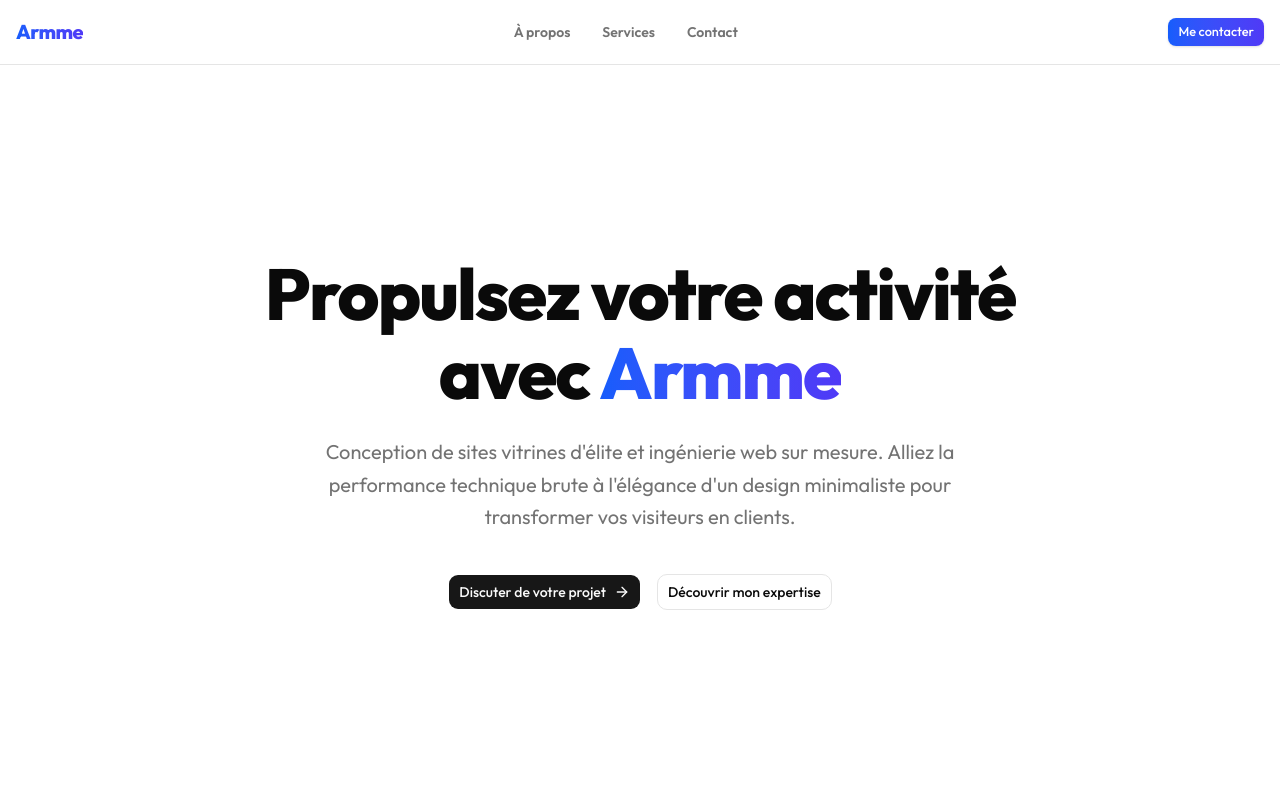
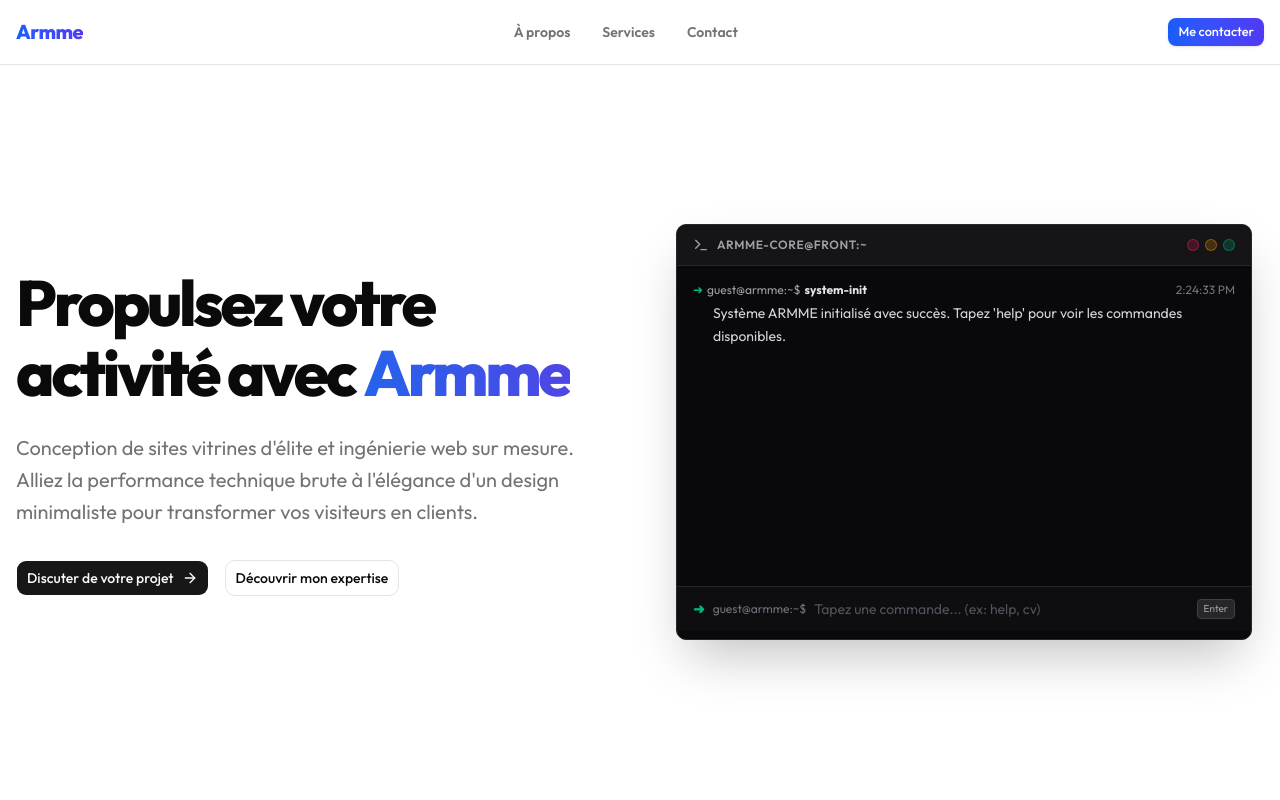
Before and after one commit to RcdsDw/armme, a Next.js app: page / in a window 1280 px wide. Shown: the top 800 px of the page. Built offline with nearby package versions, Linux system fonts and the light colour scheme.

Commit message:
add terminal to hero section

```diff
--- a/app/layout.tsx
+++ b/app/layout.tsx
@@ -2,7 +2,7 @@ import type { Metadata } from "next";
 import { Outfit } from "next/font/google";
 import "./globals.css";
 import Navbar from "@/components/Navbar";
-import Footer from "@/components/Footer"; // On importe le Footer
+import Footer from "@/components/Footer";
 
 const myFont = Outfit({
   subsets: ["latin"],
--- a/components/Hero.tsx
+++ b/components/Hero.tsx
@@ -3,40 +3,104 @@
 import { Button } from "@/components/ui/button";
 import { motion } from "framer-motion";
 import { ArrowRight } from "lucide-react";
+import Terminal from "@/components/Terminal";
+import React from "react";
 
 export default function Hero() {
   return (
-    <section className={styles.heroSection}>
-      <div className={styles.heroContent}>
-        <motion.h1 {...animations.title} className={styles.title}>
-          Propulsez votre activité avec <span className={styles.titleGradient}>Armme</span>
+    <section style={styles.heroSection}>
+      <div style={styles.heroGrid}>
+
+        <div style={styles.textContent}>
+          <motion.h1 {...animations.title} style={styles.title}>
+            Propulsez votre activité avec <span style={styles.titleGradient}>Armme</span>
           </motion.h1>
 
-        <motion.p {...animations.subtitle} className={styles.subtitle}>
+          <motion.p {...animations.subtitle} style={styles.subtitle}>
             Conception de sites vitrines d'élite et ingénierie web sur mesure. Alliez la performance technique brute à l'élégance d'un design minimaliste pour transformer vos visiteurs en clients.
           </motion.p>
 
-        <motion.div {...animations.ctaContainer} className={styles.ctaContainer}>
-          <Button size="lg" className={styles.ctaPrimary} asChild>
-            <a href="#contact">Discuter de votre projet <ArrowRight className="h-4 w-4" /></a>
+          <motion.div {...animations.ctaContainer} style={styles.ctaContainer}>
+            <Button size="lg" className="gap-2" asChild>
+              <a href="#contact">
+                Discuter de votre projet <ArrowRight className="h-4 w-4" />
+              </a>
             </Button>
             <Button size="lg" variant="outline" asChild>
               <a href="#about">Découvrir mon expertise</a>
             </Button>
           </motion.div>
         </div>
+
+        <motion.div {...animations.terminal} style={styles.terminalWrapper}>
+          <Terminal />
+        </motion.div>
+
+      </div>
     </section>
   );
 }
 
-const styles = {
-  heroSection: "w-full min-h-[calc(100vh-4rem)] flex flex-col items-center justify-center bg-background px-4 py-12",
-  heroContent: "max-w-4xl mx-auto flex flex-col items-center text-center gap-6",
-  title: "text-4xl font-extrabold tracking-tight sm:text-5xl md:text-6xl lg:text-7xl max-w-4xl leading-[1.1]",
-  titleGradient: "bg-gradient-to-r from-blue-600 to-indigo-600 bg-clip-text text-transparent",
-  subtitle: "text-muted-foreground text-lg sm:text-xl max-w-2xl leading-relaxed",
-  ctaContainer: "flex flex-wrap items-center justify-center gap-4 mt-4",
-  ctaPrimary: "gap-2",
+const styles: Record<string, React.CSSProperties> = {
+  heroSection: {
+    width: "100%",
+    minHeight: "calc(100vh - 4rem)",
+    display: "flex",
+    alignItems: "center",
+    justifyContent: "center",
+    backgroundColor: "var(--background)",
+    padding: "3rem 1rem",
+    overflow: "hidden",
+    position: "relative",
+  },
+  heroGrid: {
+    width: "100%",
+    maxWidth: "80rem",
+    margin: "0 auto",
+    display: "grid",
+    gridTemplateColumns: "repeat(auto-fit, minmax(320px, 1fr))",
+    gap: "3rem",
+    alignItems: "center",
+  },
+  textContent: {
+    display: "flex",
+    flexDirection: "column",
+    gap: "1.5rem",
+    maxWidth: "42rem",
+    margin: "0 auto",
+  },
+  title: {
+    fontSize: "clamp(2.5rem, 5vw, 4.5rem)",
+    fontWeight: 800,
+    letterSpacing: "-0.05em",
+    lineHeight: 1.1,
+    color: "var(--foreground)",
+  },
+  titleGradient: {
+    backgroundImage: "linear-gradient(to right, #2563eb, #4f46e5)",
+    WebkitBackgroundClip: "text",
+    WebkitTextFillColor: "transparent",
+    display: "inline-block",
+  },
+  subtitle: {
+    color: "var(--muted-foreground)",
+    fontSize: "clamp(1.125rem, 2vw, 1.25rem)",
+    lineHeight: 1.6,
+  },
+  ctaContainer: {
+    display: "flex",
+    flexWrap: "wrap",
+    gap: "1rem",
+    marginTop: "0.5rem",
+  },
+  terminalWrapper: {
+    width: "100%",
+    maxWidth: "36rem",
+    margin: "0 auto",
+    display: "flex",
+    justifyContent: "center",
+    minHeight: "416px",
+  },
 };
 
 const animations = {
@@ -54,5 +118,10 @@ const animations = {
     initial: { opacity: 0, y: 15 },
     animate: { opacity: 1, y: 0 },
     transition: { delay: 0.3, duration: 0.5 }
+  },
+  terminal: {
+    initial: { opacity: 0, y: 25 },
+    animate: { opacity: 1, y: 0 },
+    transition: { delay: 0.4, duration: 0.6 }
   }
 };
--- /dev/null
+++ b/components/Terminal.tsx
@@ -0,0 +1,216 @@
+"use client";
+
+import React, { useState, useRef, useEffect } from "react";
+import { motion } from "framer-motion";
+import { Terminal as TerminalIcon, ShieldAlert, Download } from "lucide-react";
+
+interface HistoryItem {
+  command: string;
+  output: React.ReactNode;
+  timestamp: string;
+}
+
+export default function Terminal() {
+  const [input, setInput] = useState("");
+  const [history, setHistory] = useState<HistoryItem[]>([]);
+  const [isMounted, setIsMounted] = useState(false);
+
+  const isFirstRender = useRef(true);
+
+  useEffect(() => {
+    setIsMounted(true);
+    setHistory([
+      {
+        command: "system-init",
+        output: "Système ARMME initialisé avec succès. Tapez 'help' pour voir les commandes disponibles.",
+        timestamp: new Date().toLocaleTimeString(),
+      },
+    ]);
+  }, []);
+
+  useEffect(() => {
+    if (isFirstRender.current) {
+      isFirstRender.current = false;
+      return;
+    }
+  }, [history]);
+
+  const commands: Record<string, () => React.ReactNode> = {
+    help: () => (
+      <div className={styles.cmdHelpGrid}>
+        <div><span className="text-emerald-400">help</span> : Affiche cette liste</div>
+        <div><span className="text-emerald-400">about</span> : Qui suis-je ?</div>
+        <div><span className="text-emerald-400">cv</span> : Télécharge mon CV immédiatement</div>
+        <div><span className="text-emerald-400">skills</span> : Liste mes compétences tech</div>
+        <div><span className="text-emerald-400">clear</span> : Nettoie l'écran du terminal</div>
+        <div><span className="text-emerald-400">secret</span> : ???</div>
+      </div>
+    ),
+    about: () => (
+      <p className="text-zinc-300">
+        Développeur Fullstack passionné par les interfaces dynamiques, Next.js et le design léché.
+        Actuellement en train de propulser le projet <span className="text-amber-400">ARMME</span>.
+      </p>
+    ),
+    cv: () => {
+      setTimeout(() => {
+        const link = document.createElement("a");
+        link.href = "/cv.pdf";
+        link.download = "CV_Developpeur.pdf";
+        link.click();
+      }, 500);
+
+      return (
+        <span className="text-blue-400 flex items-center gap-2">
+          <Download className="w-4 h-4 animate-bounce" />
+          Préparation du fichier... Téléchargement de 'CV_Developpeur.pdf' démarré !
+        </span>
+      );
+    },
+    skills: () => (
+      <div className={styles.cmdSkillsFlex}>
+        {["React 19", "Next.js 16", "Tailwind v4", "TypeScript", "Radix UI", "Framer Motion"].map((skill) => (
+          <span key={skill} className={styles.skillBadge}>
+            {skill}
+          </span>
+        ))}
+      </div>
+    ),
+    secret: () => (
+      <span className="text-red-400 flex items-center gap-2">
+        <ShieldAlert className="w-4 h-4" /> Accès refusé. Le protocole d'autodestruction n'est pas activé... pour l'instant.
+      </span>
+    ),
+  };
+
+  const handleKeyDown = (e: React.KeyboardEvent<HTMLInputElement>) => {
+    if (e.key === "Enter") {
+      const trimmedInput = input.trim().toLowerCase();
+
+      if (!trimmedInput) return;
+
+      if (trimmedInput === "clear") {
+        setHistory([
+            {
+                command: "system-clear",
+                output: "Système ARMME nettoyé avec succès. Tapez 'help' pour voir les commandes disponibles.",
+                timestamp: new Date().toLocaleTimeString(),
+            },
+        ]);
+        setInput("");
+        return;
+      }
+
+      const timestamp = new Date().toLocaleTimeString();
+      let output: React.ReactNode;
+
+      if (commands[trimmedInput]) {
+        output = commands[trimmedInput]();
+      } else {
+        output = (
+          <span className="text-rose-500">
+            Commande inconnue: "{trimmedInput}". Tapez 'help' pour obtenir de l'aide.
+          </span>
+        );
+      }
+
+      setHistory((prev) => [...prev, { command: input, output, timestamp }]);
+      setInput("");
+    }
+  };
+
+  return (
+    <motion.div
+      initial={{ opacity: 0, y: 20 }}
+      animate={{ opacity: 1, y: 0 }}
+      transition={{ duration: 0.5 }}
+      className={styles.container}
+    >
+      <div className={styles.header}>
+        <div className={styles.headerTitleContainer}>
+          <TerminalIcon className={styles.headerIcon} />
+          <span className={styles.headerText}>armme-core@front:~</span>
+        </div>
+        <div className={styles.headerButtonsContainer}>
+          <div className={styles.dotClose} />
+          <div className={styles.dotMinimize} />
+          <div className={styles.dotMaximize} />
+        </div>
+      </div>
+
+      <div className={styles.historyArea}>
+        {!isMounted ? (
+          <div className="space-y-1">
+            <div className={styles.historyRowHeader}>
+              <div className={styles.historyPromptInfo}>
+                <span className="text-emerald-500">➜</span>
+                <span className="text-zinc-400">guest@armme:~$</span>
+                <span className="text-zinc-200 font-bold">system-init</span>
+              </div>
+              <span className="opacity-0">00:00:00</span>
+            </div>
+            <div className={styles.historyOutput}>
+              Système ARMME initialisé avec succès. Tapez 'help' pour voir les commandes disponibles.
+            </div>
+          </div>
+        ) : (
+          history.map((item, index) => (
+            <div key={index} className="space-y-1">
+              <div className={styles.historyRowHeader}>
+                <div className={styles.historyPromptInfo}>
+                  <span className="text-emerald-500">➜</span>
+                  <span className="text-zinc-400">guest@armme:~$</span>
+                  <span className="text-zinc-200 font-bold">{item.command}</span>
+                </div>
+                <span>{item.timestamp}</span>
+              </div>
+              <div className={styles.historyOutput}>{item.output}</div>
+            </div>
+          ))
+        )}
+      </div>
+
+      <div className={styles.inputArea}>
+        <span className={styles.inputArrow}>➜</span>
+        <span className={styles.inputPromptPrefix}>guest@armme:~$</span>
+        <input
+          type="text"
+          value={input}
+          disabled={!isMounted}
+          onChange={(e) => setInput(e.target.value)}
+          onKeyDown={handleKeyDown}
+          placeholder={isMounted ? "Tapez une commande... (ex: help, cv)" : "Chargement..."}
+          className={styles.inputField}
+        />
+        <div className={styles.inputBadge}>
+          <span>Enter</span>
+        </div>
+      </div>
+    </motion.div>
+  );
+}
+
+const styles = {
+  container: "w-full max-w-2xl mx-auto bg-zinc-950 border border-zinc-800 rounded-lg shadow-2xl overflow-hidden font-mono text-sm text-zinc-200",
+  header: "flex items-center justify-between px-4 py-3 bg-zinc-900/80 border-b border-zinc-800 select-none",
+  headerTitleContainer: "flex items-center gap-2",
+  headerIcon: "w-4 h-4 text-zinc-400",
+  headerText: "text-xs text-zinc-400 font-semibold tracking-wider uppercase",
+  headerButtonsContainer: "flex gap-1.5",
+  dotClose: "w-3 h-3 rounded-full bg-rose-500/20 border border-rose-500/40",
+  dotMinimize: "w-3 h-3 rounded-full bg-amber-500/20 border border-amber-500/40",
+  dotMaximize: "w-3 h-3 rounded-full bg-emerald-500/20 border border-emerald-500/40",
+  historyArea: "p-4 h-80 overflow-y-auto space-y-3 custom-scrollbar",
+  historyRowHeader: "flex items-center justify-between text-xs text-zinc-500",
+  historyPromptInfo: "flex items-center gap-1",
+  historyOutput: "pl-5 text-zinc-300 leading-relaxed",
+  inputArea: "flex items-center gap-2 px-4 py-3 bg-zinc-900/40 border-t border-zinc-800",
+  inputArrow: "text-emerald-500 animate-pulse font-bold",
+  inputPromptPrefix: "text-zinc-500 text-xs",
+  inputField: "flex-1 bg-transparent border-none outline-none text-zinc-100 placeholder-zinc-600 focus:ring-0 font-mono disabled:opacity-50",
+  inputBadge: "flex items-center gap-1 text-[10px] bg-zinc-800 text-zinc-400 px-1.5 py-0.5 rounded border border-zinc-700",
+
+  cmdHelpGrid: "grid grid-cols-1 sm:grid-cols-2 gap-1 text-zinc-400",
+  cmdSkillsFlex: "flex flex-wrap gap-2 text-zinc-300",
+  skillBadge: "px-2 py-0.5 bg-zinc-800 border border-zinc-700 rounded text-xs",
+};
```
Lines whose indentation alone changed are shown as unchanged.
